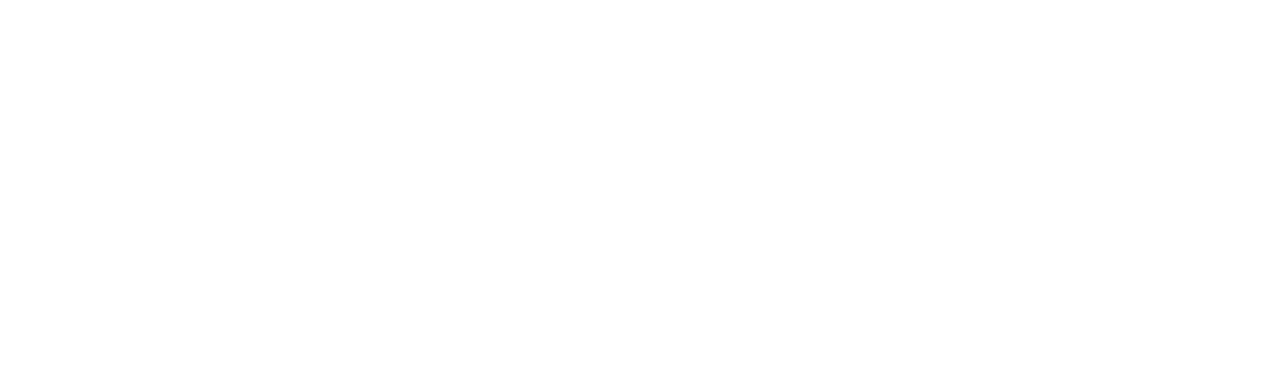
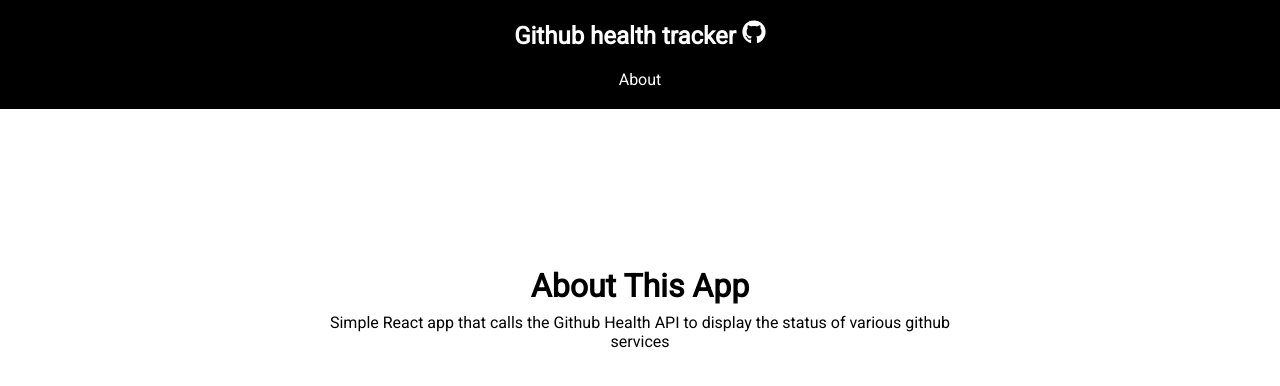
Before and after one commit to luke-h1/github-health-tracker-react, a React (Create React App) app: page /about in a window 1280 px wide. Shown: the top 386 px of the page. Built offline with nearby package versions, Linux system fonts and the light colour scheme.

Commit message:
Finish about page, add routes to about and / in Header.jsx

```diff
--- a/src/App.jsx
+++ b/src/App.jsx
@@ -2,12 +2,14 @@
 import './App.scss';
 import { BrowserRouter, Switch, Route } from 'react-router-dom';
 import Home from './pages/Home/Home';
+import About from './pages/About/About';
 function App() {
   return (
     <BrowserRouter>
       <>
         <Switch>
           <Route path="/" exact component={Home} />
+          <Route path='/about' exact component={About} />
         </Switch>
       </>
     </BrowserRouter>
--- a/src/components/Header/Header.jsx
+++ b/src/components/Header/Header.jsx
@@ -8,7 +8,9 @@
     <>
       <header className="header">
         <h2 className="header-title">
-          {title} <FaGithub className="header-icon" />
+          <Link to="/" className='header-link'>
+            {title} <FaGithub className="header-icon" />{' '}
+          </Link>
         </h2>
         <div className="header-container">
           <Link to="/about" className="header-link">
--- a/src/components/Header/Header.scss
+++ b/src/components/Header/Header.scss
@@ -6,7 +6,7 @@
 }
 
 .header-title {
-  margin-bottom: 10px;
+  margin-bottom: 20px;
 }
 
 .header-link {
--- /dev/null
+++ b/src/pages/About/About.jsx
@@ -0,0 +1,19 @@
+import React from 'react';
+import Header from '../../components/Header/Header';
+import './About.scss';
+
+const About = () => {
+  return (
+    <>
+    <Header />
+      <div className="about-container">
+        <h1>About This App</h1>
+        <p>
+          Simple React app that calls the Github Health API to display the
+          status of various github services
+        </p>
+      </div>
+    </>
+  );
+};
+export default About;
--- /dev/null
+++ b/src/pages/About/About.scss
@@ -0,0 +1,16 @@
+.about-container {
+  display: flex;
+  flex-direction: column;
+  justify-content: center;
+  align-items: center;
+  min-width: 100vw;
+  min-height: 50vh;
+  h1 {
+    text-align: center;
+    margin-bottom: 0.5rem;
+  }
+  P {
+    width: 50%;
+    text-align: center;
+  }
+}
```
